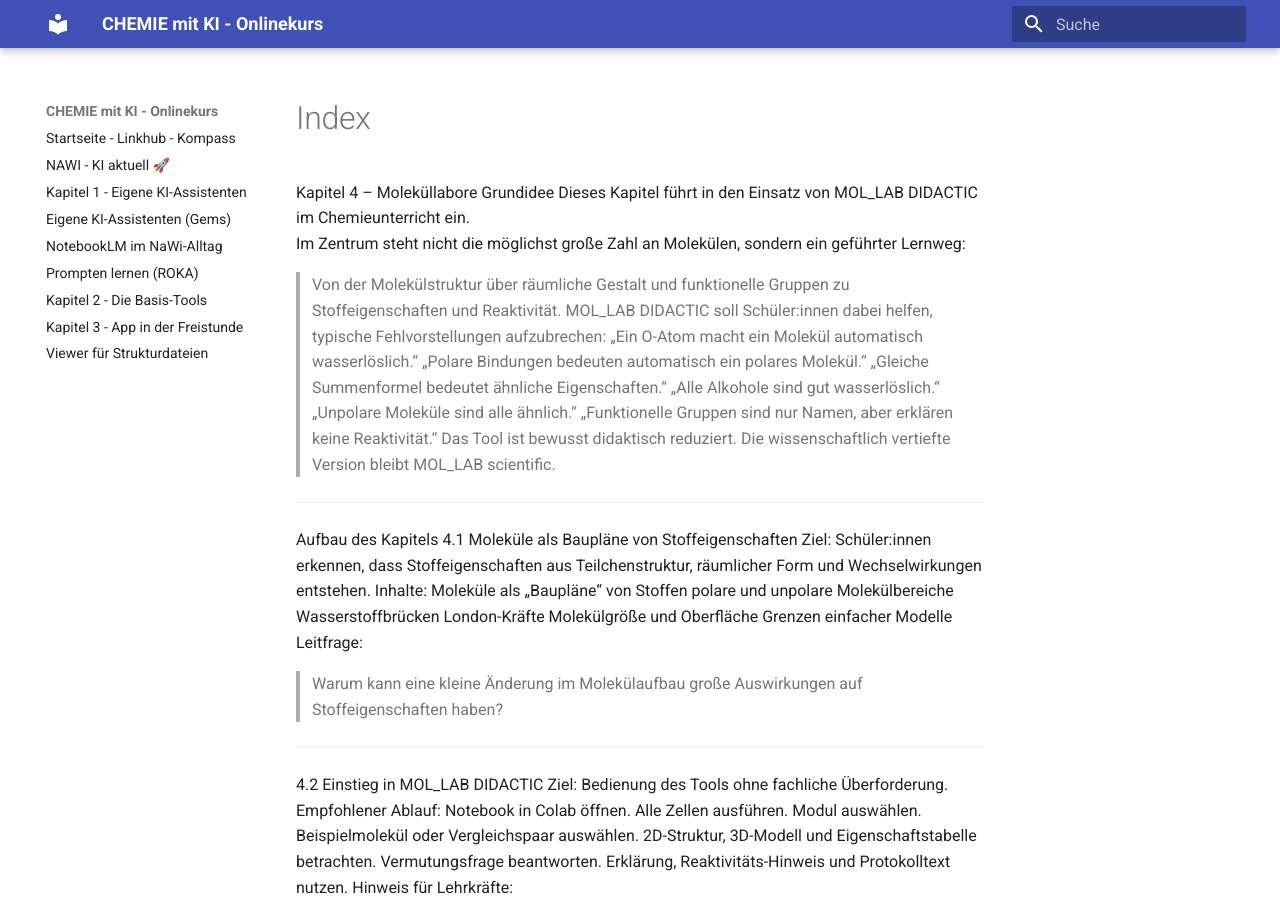
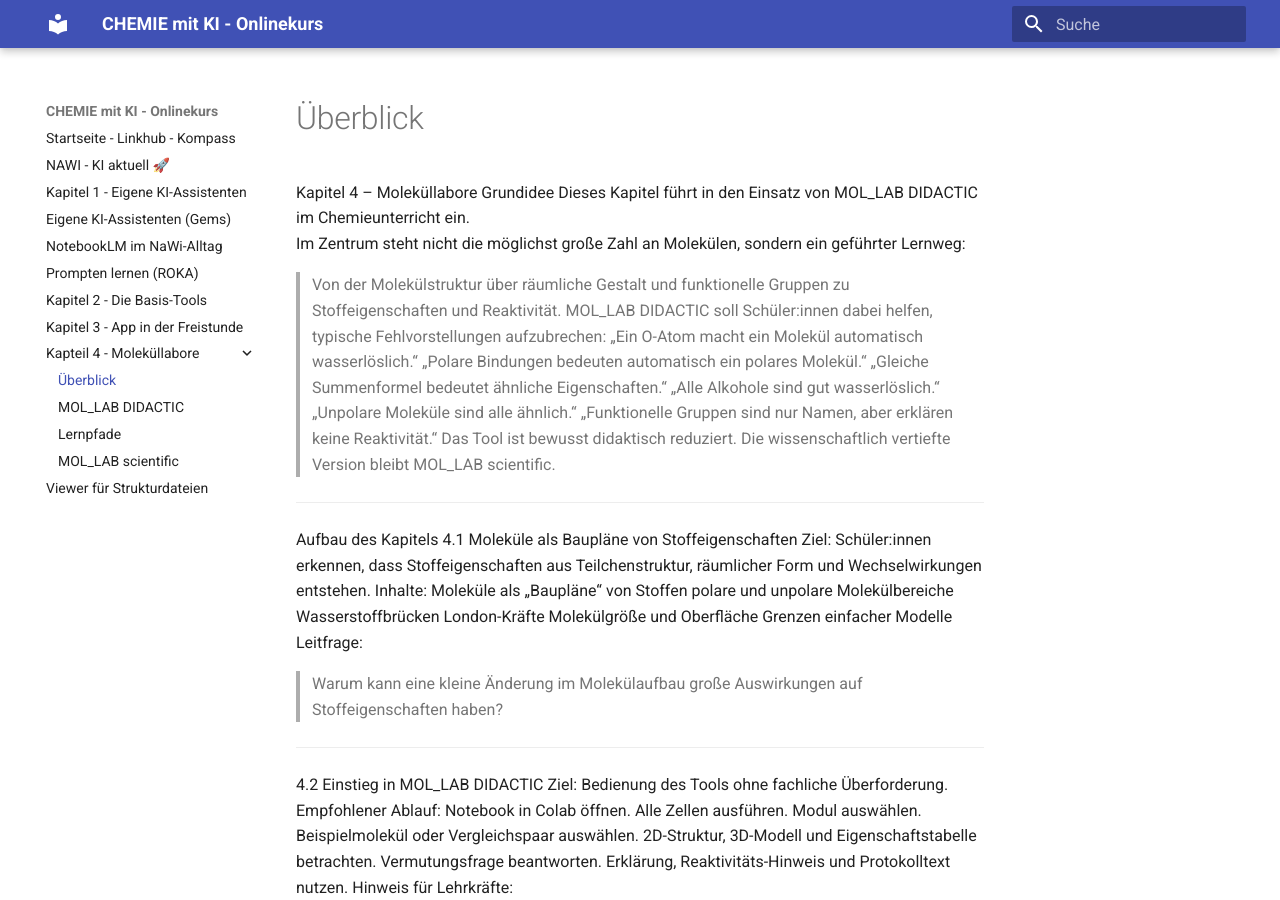
Before and after one commit to ekerzendorfer/CHEMIE-MIT-KI-ONLINEKURS, an MkDocs documentation site: the page built from docs/molekuellabore/index.md, in a window 1280 px wide and 900 px high. Built offline with MkDocs 1.6.1 and Material for MkDocs 9.7.7, drawn with Linux system fonts in a browser that asks for light colours.

Commit message:
Update mkdocs.yml

```diff
--- a/mkdocs.yml
+++ b/mkdocs.yml
@@ -32,6 +32,11 @@
   - Prompten lernen (ROKA): prompten.md
   - Kapitel 2 - Die Basis-Tools: kapitel2.md
   - Kapitel 3 - App in der Freistunde: kapitel3.md
+  - Kapteil 4 - Moleküllabore:
+      - Überblick: molekuellabore/index.md
+      - MOL_LAB DIDACTIC: molekuellabore/mol_lab_didactic.md
+      - Lernpfade: molekuellabore/lernpfade.md
+      - MOL_LAB scientific: molekuellabore/mol_lab_scientific.md
   - Viewer für Strukturdateien: viewer.md
 
 plugins:
```
